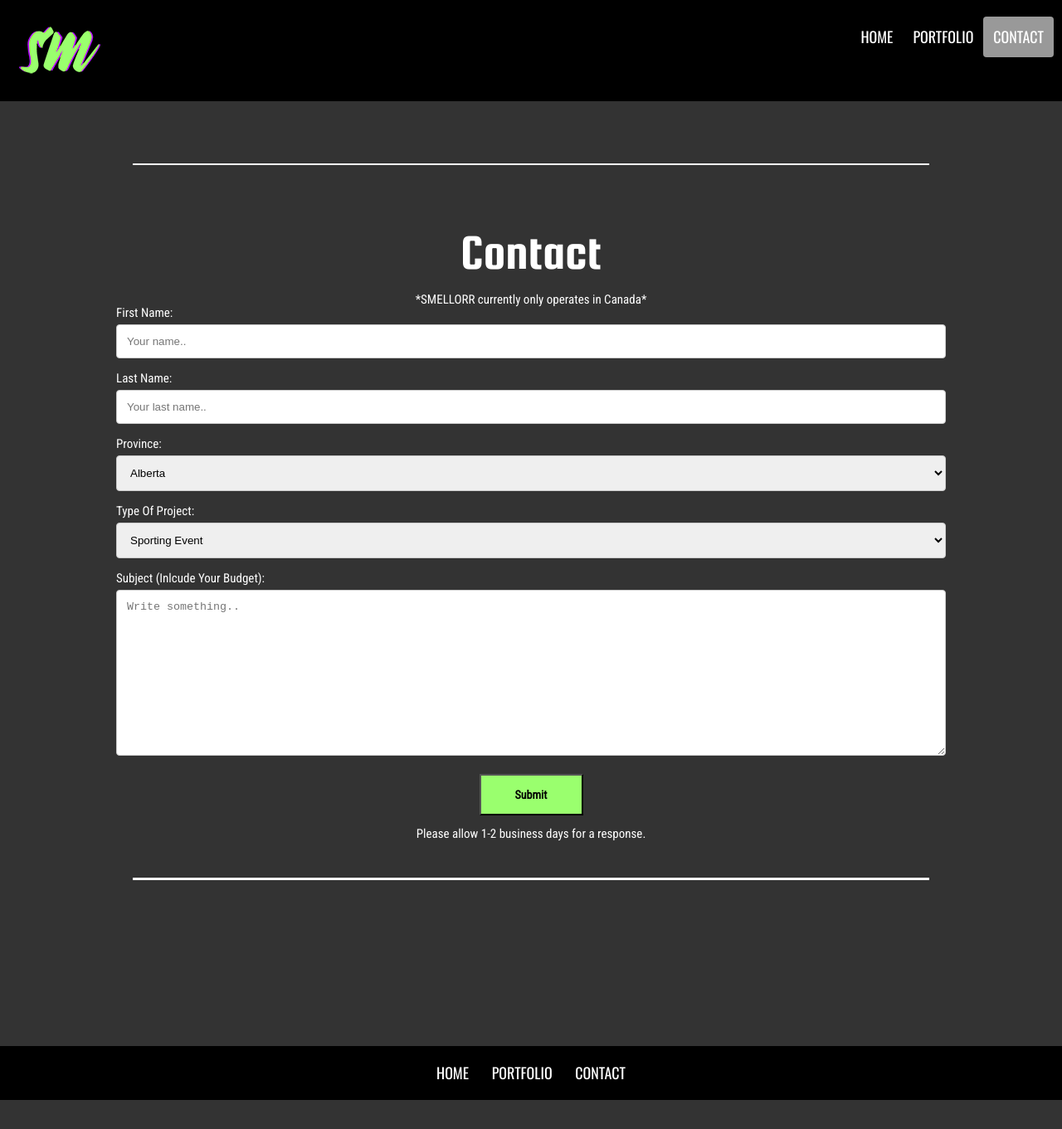
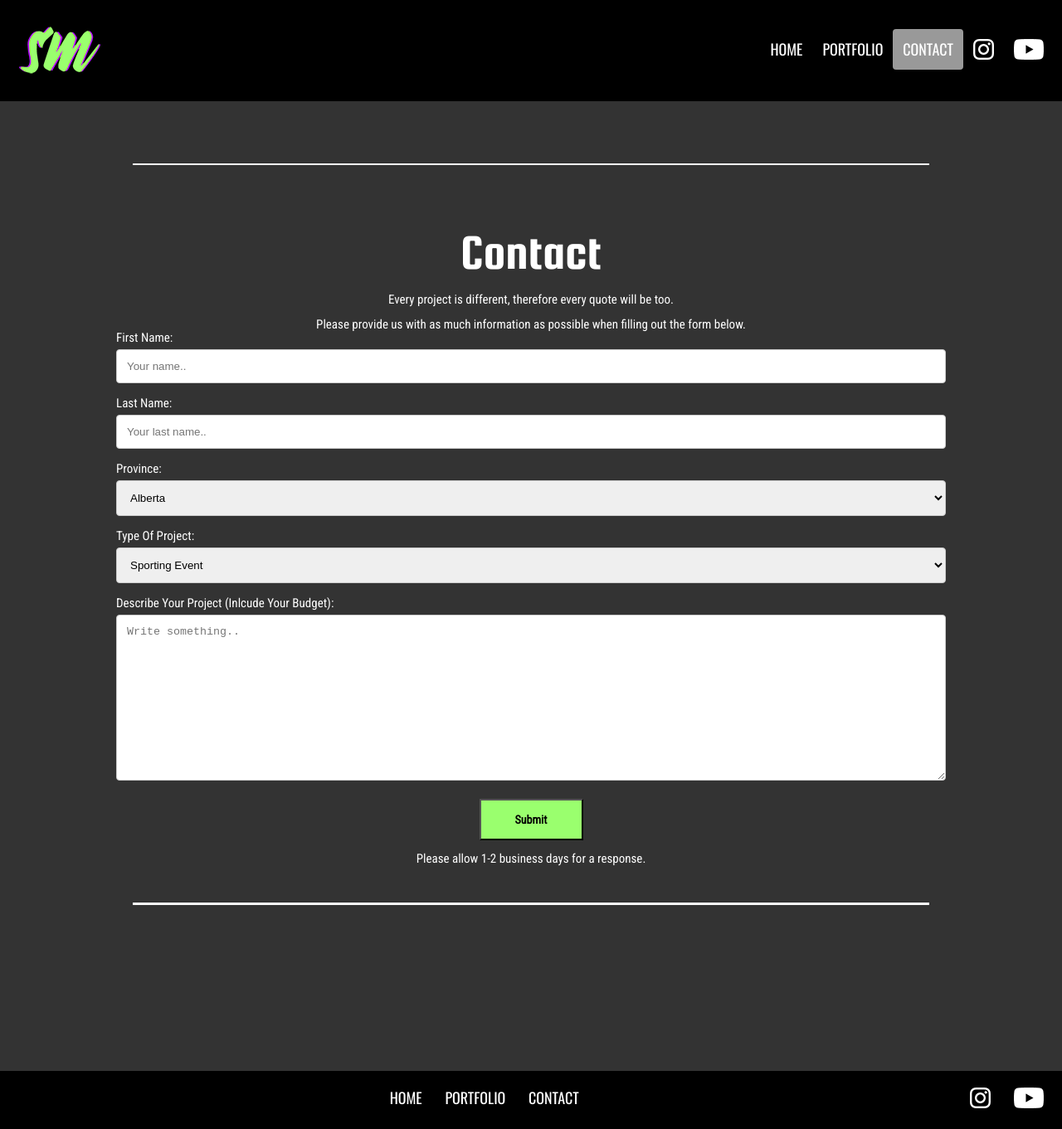
Before and after one commit to spencermellor/mellor_s_FIP2, a plain HTML site: page contact.html in a window 1280 px wide. Shown: the whole page at 83% size. Before the commit the page ends 1326 px from the top, so only its background shows below. Drawn offline with nearby package versions, Linux system fonts and the light colour scheme.

Commit message:
added the social media icons to the footer and header as well as fixed some buttons & updated the about me section

```diff
--- a/contact.html
+++ b/contact.html
@@ -16,6 +16,8 @@
 	    		<a href="index.html">HOME</a>
 	    		<a href="portfolio.html">PORTFOLIO</a>
 	    		<a class="active" href="#">CONTACT</a>
+	    		<a href="https://www.instagram.com/smellorr/?hl=en"><img src="images/instagram_sm.png" alt="Link To Instgram" ></a>
+	    		<a href="https://www.youtube.com/channel/UCm-OyyY1qJ4TuCShcaaybuA?view_as=subscriber"><img src="images/youtube_sm.png" alt="Link to YouTube Channel" ></a>
 	  		</div>
 		</div>
 	</header>
@@ -29,7 +31,9 @@
 				<p>Contact</p>
 			</div>
 			<div class="conSub">
-				<p>*SMELLORR currently only operates in Canada*</p>
+				<p>Every project is different, therefore every quote will be too.
+					<br><br>
+				Please provide us with as much information as possible when filling out the form below.</p>
 			</div>
 			<div>
 				<label class="label" for="firstName">First Name:</label>
@@ -55,7 +59,7 @@
      				 <option value="event_festival">Event/Festival</option>
      				 <option value="Promotional">Promotional</option>
     			</select>
-   			 <label class="label" for="subject">Subject (Inlcude Your Budget):</label>
+   			 <label class="label" for="subject">Describe Your Project (Inlcude Your Budget):</label>
     		<textarea id="subject" name="subject" placeholder="Write something.." style="height:200px"></textarea>
     		</div>
     		<div class="submit">
@@ -77,6 +81,10 @@
 	    		<a href="index.html">HOME</a>
 	    		<a href="#">PORTFOLIO</a>
 	    		<a href="contact.html">CONTACT</a>
+	    			<div class="socialMedia">
+	  					<a href="https://www.instagram.com/smellorr/?hl=en"><img src="images/instagram_sm.png" alt="instagram" ></a>
+	    				<a href="https://www.youtube.com/channel/UCm-OyyY1qJ4TuCShcaaybuA?view_as=subscriber"><img src="images/youtube_sm.png" alt="Link to YouTube Channel" ></a>
+	  				</div>
 	  		</div>
 		</div>
 	</footer> <!-- Close Footer -->
--- a/css/main.css
+++ b/css/main.css
@@ -81,6 +81,7 @@ body {
   background-color: #000;
   padding: 20px 10px;
   font-family: 'Oswald', sans-serif;
+  vertical-align: middle;
 }
 
 .header a {
@@ -110,11 +111,11 @@ body {
 
 .mainNav {
   float: right;
+  margin-top: 15px;
 }
 
-.socialMedia {
+.svg {
   fill: white;
-  margin-left: 10px;
 }
 
 /*-- Close Header --*/
@@ -231,7 +232,7 @@ body {
   text-decoration: none;
   font-weight: 20px;
   font-family: 'Roboto Condensed', sans-serif;
-  margin-top: -200px;
+  margin-top: 20px;
   margin-bottom: 25px;
 }
 
@@ -408,4 +409,7 @@ input[type=submit] {
   justify-content: center;
 }
 
+.socialMedia {
+  float: right;
+}
 /*-- Close Footer --*/
```
Also changed, not shown: images.html (+9 -3 lines), index.html (+9 -3 lines), portfolio.html (+7 -2 lines), video.html (+9 -3 lines), images/instagram.png, images/instagram.svg (deleted), images/instagram_sm.png (added), images/youtube.png (added), images/youtube_sm.png (added).
